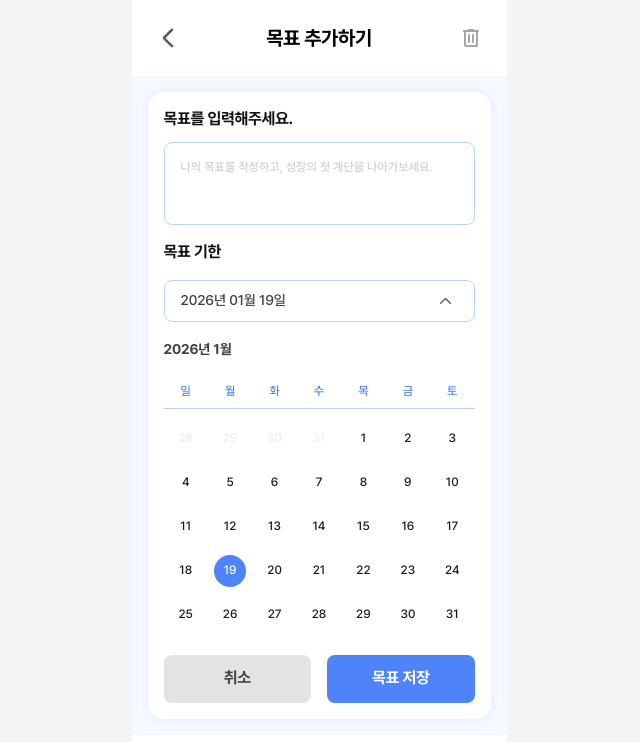
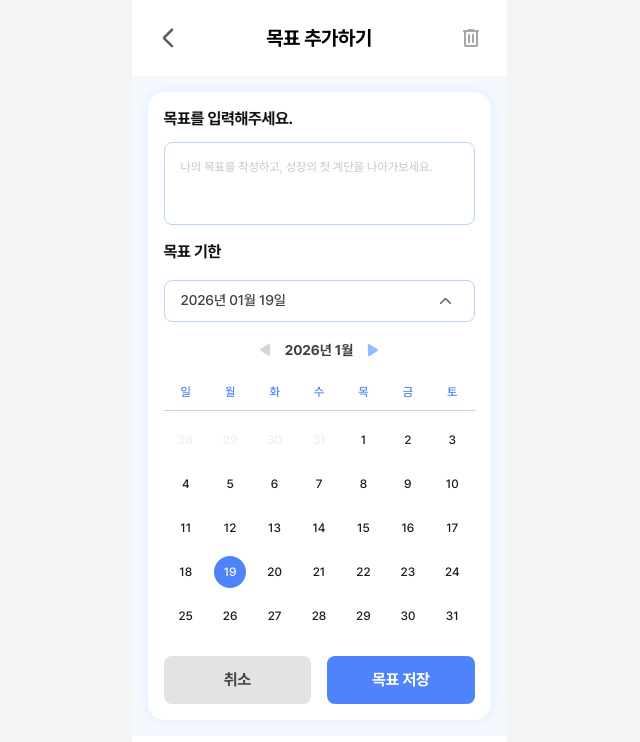
Before and after one commit to UMC9th-NaviK/NaviK-FE, a React (Vite) app: page /goals/add in a window 1280 px wide. Both pictures are taken after a click on the button 766 px from the left and 300 px from the top of the page. Shown: the top 742 px of the page, without its empty margins (321-961 px from the left). Built offline with nearby package versions, Linux system fonts and the light colour scheme.

Commit message:
[FEAT] 달력 수정

```diff
--- a/src/pages/goals/AddingGoalsPage.tsx
+++ b/src/pages/goals/AddingGoalsPage.tsx
@@ -5,12 +5,13 @@ const AddingGoalsPage = () => {
     const today = new Date();
     const [selectedDate, setSelectedDate] = useState(new Date());
     const [isClick, setIsClick] = useState(false);
+    const [currentDate, setCurrentDate] = useState(new Date());
 
     const week = ['일', '월', '화', '수', '목', '금', '토'];
 
     const renderCalendar = () => {
-        const year = today.getFullYear();
-        const month = today.getMonth();
+        const year = currentDate.getFullYear();
+        const month = currentDate.getMonth();
 
         const firstDayOfMonth = new Date(year, month, 1).getDay();
         const lastDateOfMonth = new Date(year, month + 1, 0).getDate();
@@ -42,9 +43,34 @@ const AddingGoalsPage = () => {
 
     const handleClick = () => setIsClick(prev => !prev);
 
+    const handleMonthDown = () => {
+        if (currentDate.getFullYear() < today.getFullYear() ||
+            (currentDate.getFullYear() === today.getFullYear() && currentDate.getMonth() <= today.getMonth())) {
+            return;
+        }
+
+        const newDate = new Date(currentDate);
+
+        newDate.setMonth(currentDate.getMonth() - 1);
+
+        setCurrentDate(newDate);
+    };
+
+    const handleMonthUp = () => {
+        const newDate = new Date(currentDate);
+
+        newDate.setMonth(currentDate.getMonth() + 1);
+
+        setCurrentDate(newDate);
+    };
+
     const formatDate = (date: Date) => {
         return `${date.getFullYear()}년 ${String(date.getMonth() + 1).padStart(2, '0')}월 ${String(date.getDate()).padStart(2, '0')}일`;
     };
+
+    const selectMonth =
+    currentDate.getFullYear() > today.getFullYear() ||
+    (currentDate.getFullYear() === today.getFullYear() && currentDate.getMonth() > today.getMonth());
 
     return (
         <div>
@@ -78,9 +104,28 @@ const AddingGoalsPage = () => {
 
                             {isClick && (
                                 <div className="flex flex-col gap-[13.73px] animate-fade-in">
-                                    <p className="text-body-14B text-[#111111CC]">
-                                        {today.getFullYear()}년 {today.getMonth() + 1}월
-                                    </p>
+                                    <div className="flex flex-1 items-center justify-center gap-[8px]">
+                                        <button
+                                        onClick={handleMonthDown}
+                                        className={`${selectMonth ? "text-primary-blue-300" : "text-base-300"}`}>
+                                            <svg width="24" height="24" viewBox="0 0 24 24" fill="none" xmlns="http://www.w3.org/2000/svg">
+                                                <path d="M7.45103 10.975C7.30103 11.075 7.1887 11.2 7.11403 11.35C7.03937 11.5 7.00137 11.6583 7.00003 11.825C6.9987 11.9917 7.03637 12.15 7.11303 12.3C7.1897 12.45 7.30203 12.575 7.45003 12.675L15.6 17.85C15.6834 17.9 15.771 17.9373 15.863 17.962C15.955 17.9867 16.0427 17.9993 16.126 18C16.3927 18 16.626 17.904 16.826 17.712C17.026 17.52 17.126 17.2827 17.126 17V6.65C17.126 6.36667 17.026 6.129 16.826 5.937C16.626 5.745 16.3927 5.64933 16.126 5.65C16.0427 5.65 15.9554 5.66267 15.864 5.688C15.7727 5.71333 15.685 5.75067 15.601 5.8L7.45103 10.975Z" fill="currentColor"/>
+                                            </svg>
+
+                                        </button>
+
+                                        <p className="text-center text-body-14B text-[#111111CC]">
+                                            {currentDate.getFullYear()}년 {currentDate.getMonth() + 1}월
+                                        </p>
+
+                                        <button
+                                        onClick={handleMonthUp}
+                                        className="rotate-180 text-primary-blue-300">
+                                            <svg width="24" height="24" viewBox="0 0 24 24" fill="none" xmlns="http://www.w3.org/2000/svg">
+                                                <path d="M7.45103 10.975C7.30103 11.075 7.1887 11.2 7.11403 11.35C7.03937 11.5 7.00137 11.6583 7.00003 11.825C6.9987 11.9917 7.03637 12.15 7.11303 12.3C7.1897 12.45 7.30203 12.575 7.45003 12.675L15.6 17.85C15.6834 17.9 15.771 17.9373 15.863 17.962C15.955 17.9867 16.0427 17.9993 16.126 18C16.3927 18 16.626 17.904 16.826 17.712C17.026 17.52 17.126 17.2827 17.126 17V6.65C17.126 6.36667 17.026 6.129 16.826 5.937C16.626 5.745 16.3927 5.64933 16.126 5.65C16.0427 5.65 15.9554 5.66267 15.864 5.688C15.7727 5.71333 15.685 5.75067 15.601 5.8L7.45103 10.975Z" fill="currentColor"/>
+                                            </svg>
+                                        </button>
+                                    </div>
 
                                     <div className="grid grid-cols-7 items-center h-[35px] border-b-[0.8px] border-primary-blue-200">
                                         {week.map((day) => (
@@ -92,12 +137,12 @@ const AddingGoalsPage = () => {
 
                                     <div className="grid grid-cols-7 gap-y-[12px]">
                                         {calendarDays.map((item) => {
-                                            const isSelected = item.currentMonth && selectedDate.getDate() === item.date && selectedDate.getMonth() === today.getMonth();
+                                            const isSelected = item.currentMonth && selectedDate.getDate() === item.date && selectedDate.getMonth() === currentDate.getMonth();
 
                                             return (
                                                 <div
                                                     key={item.id}
-                                                    onClick={() => item.currentMonth && setSelectedDate(new Date(today.getFullYear(), today.getMonth(), item.date))}
+                                                    onClick={() => item.currentMonth && setSelectedDate(new Date(currentDate.getFullYear(), currentDate.getMonth(), item.date))}
                                                     className="flex items-center justify-center cursor-pointer"
                                                 >
                                                     <div className={`
--- a/src/pages/goals/ModifyingGoalsPage.tsx
+++ b/src/pages/goals/ModifyingGoalsPage.tsx
@@ -5,12 +5,13 @@ const ModifyingGoalsPage = () => {
     const today = new Date();
     const [selectedDate, setSelectedDate] = useState(new Date());
     const [isClick, setIsClick] = useState(false);
+    const [currentDate, setCurrentDate] = useState(new Date());
 
     const week = ['일', '월', '화', '수', '목', '금', '토'];
 
     const renderCalendar = () => {
-        const year = today.getFullYear();
-        const month = today.getMonth();
+        const year = currentDate.getFullYear();
+        const month = currentDate.getMonth();
 
         const firstDayOfMonth = new Date(year, month, 1).getDay();
         const lastDateOfMonth = new Date(year, month + 1, 0).getDate();
@@ -42,9 +43,34 @@ const ModifyingGoalsPage = () => {
 
     const handleClick = () => setIsClick(prev => !prev);
 
+    const handleMonthDown = () => {
+        if (currentDate.getFullYear() < today.getFullYear() ||
+            (currentDate.getFullYear() === today.getFullYear() && currentDate.getMonth() <= today.getMonth())) {
+            return;
+        }
+
+        const newDate = new Date(currentDate);
+
+        newDate.setMonth(currentDate.getMonth() - 1);
+
+        setCurrentDate(newDate);
+    };
+
+    const handleMonthUp = () => {
+        const newDate = new Date(currentDate);
+
+        newDate.setMonth(currentDate.getMonth() + 1);
+
+        setCurrentDate(newDate);
+    };
+
     const formatDate = (date: Date) => {
         return `${date.getFullYear()}년 ${String(date.getMonth() + 1).padStart(2, '0')}월 ${String(date.getDate()).padStart(2, '0')}일`;
     };
+
+    const selectMonth =
+    currentDate.getFullYear() > today.getFullYear() ||
+    (currentDate.getFullYear() === today.getFullYear() && currentDate.getMonth() > today.getMonth());
 
     return (
         <div>
@@ -78,9 +104,28 @@ const ModifyingGoalsPage = () => {
 
                             {isClick && (
                                 <div className="flex flex-col gap-[13.73px] animate-fade-in">
-                                    <p className="text-body-14B text-[#111111CC]">
-                                        {today.getFullYear()}년 {today.getMonth() + 1}월
-                                    </p>
+                                    <div className="flex flex-1 items-center justify-center gap-[8px]">
+                                        <button
+                                        onClick={handleMonthDown}
+                                        className={`${selectMonth ? "text-primary-blue-300" : "text-base-300"}`}>
+                                            <svg width="24" height="24" viewBox="0 0 24 24" fill="none" xmlns="http://www.w3.org/2000/svg">
+                                                <path d="M7.45103 10.975C7.30103 11.075 7.1887 11.2 7.11403 11.35C7.03937 11.5 7.00137 11.6583 7.00003 11.825C6.9987 11.9917 7.03637 12.15 7.11303 12.3C7.1897 12.45 7.30203 12.575 7.45003 12.675L15.6 17.85C15.6834 17.9 15.771 17.9373 15.863 17.962C15.955 17.9867 16.0427 17.9993 16.126 18C16.3927 18 16.626 17.904 16.826 17.712C17.026 17.52 17.126 17.2827 17.126 17V6.65C17.126 6.36667 17.026 6.129 16.826 5.937C16.626 5.745 16.3927 5.64933 16.126 5.65C16.0427 5.65 15.9554 5.66267 15.864 5.688C15.7727 5.71333 15.685 5.75067 15.601 5.8L7.45103 10.975Z" fill="currentColor"/>
+                                            </svg>
+
+                                        </button>
+
+                                        <p className="text-center text-body-14B text-[#111111CC]">
+                                            {currentDate.getFullYear()}년 {currentDate.getMonth() + 1}월
+                                        </p>
+
+                                        <button
+                                        onClick={handleMonthUp}
+                                        className="rotate-180 text-primary-blue-300">
+                                            <svg width="24" height="24" viewBox="0 0 24 24" fill="none" xmlns="http://www.w3.org/2000/svg">
+                                                <path d="M7.45103 10.975C7.30103 11.075 7.1887 11.2 7.11403 11.35C7.03937 11.5 7.00137 11.6583 7.00003 11.825C6.9987 11.9917 7.03637 12.15 7.11303 12.3C7.1897 12.45 7.30203 12.575 7.45003 12.675L15.6 17.85C15.6834 17.9 15.771 17.9373 15.863 17.962C15.955 17.9867 16.0427 17.9993 16.126 18C16.3927 18 16.626 17.904 16.826 17.712C17.026 17.52 17.126 17.2827 17.126 17V6.65C17.126 6.36667 17.026 6.129 16.826 5.937C16.626 5.745 16.3927 5.64933 16.126 5.65C16.0427 5.65 15.9554 5.66267 15.864 5.688C15.7727 5.71333 15.685 5.75067 15.601 5.8L7.45103 10.975Z" fill="currentColor"/>
+                                            </svg>
+                                        </button>
+                                    </div>
 
                                     <div className="grid grid-cols-7 items-center h-[35px] border-b-[0.8px] border-primary-blue-200">
                                         {week.map((day) => (
@@ -92,12 +137,12 @@ const ModifyingGoalsPage = () => {
 
                                     <div className="grid grid-cols-7 gap-[13.73px]">
                                         {calendarDays.map((item) => {
-                                            const isSelected = item.currentMonth && selectedDate.getDate() === item.date && selectedDate.getMonth() === today.getMonth();
+                                            const isSelected = item.currentMonth && selectedDate.getDate() === item.date && selectedDate.getMonth() === currentDate.getMonth();
 
                                             return (
                                                 <div
                                                     key={item.id}
-                                                    onClick={() => item.currentMonth && setSelectedDate(new Date(today.getFullYear(), today.getMonth(), item.date))}
+                                                    onClick={() => item.currentMonth && setSelectedDate(new Date(currentDate.getFullYear(), currentDate.getMonth(), item.date))}
                                                     className="flex items-center justify-center cursor-pointer"
                                                 >
                                                     <div className={`
```
